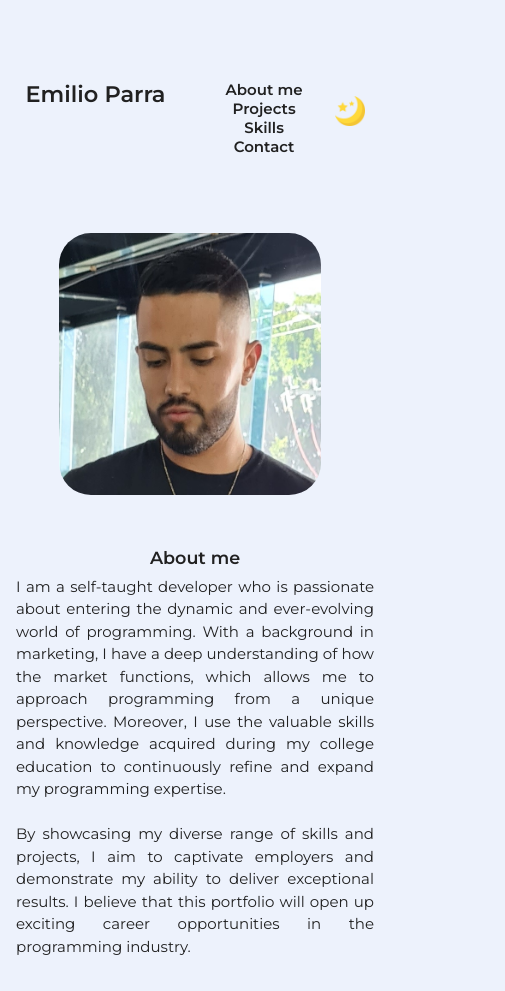
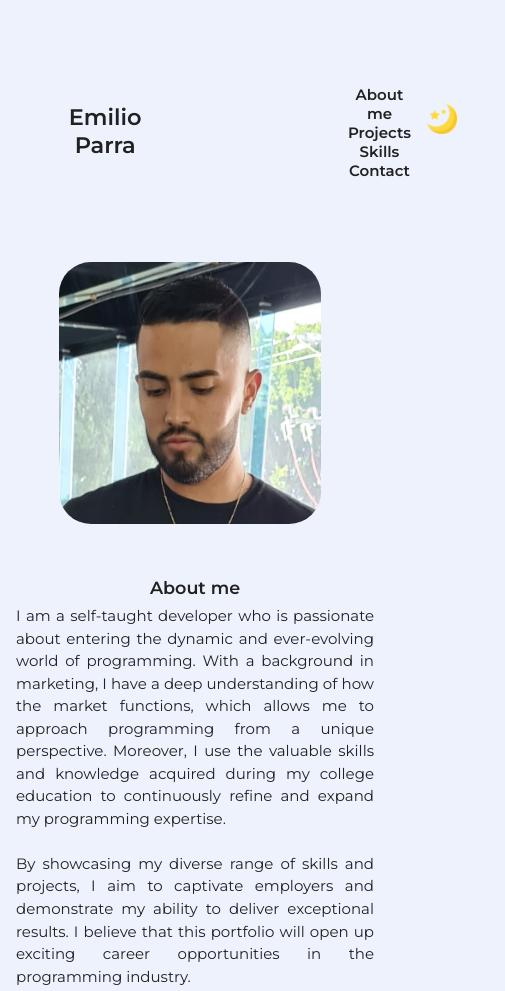
Before and after one commit to EmilioPG13/Personal-Portfolio, a plain HTML site: page index.html in a window 390 px wide. Shown: the top 991 px of the page, 505 px wide, since content can reach past the window. Drawn offline with Linux system fonts and the light colour scheme.

Commit message:
🔧 Updated media query (938px)

```diff
--- a/index.html
+++ b/index.html
@@ -11,10 +11,11 @@
   </head>
   <body>
     <header>
-      <nav>
         <div class= "logo">
-    <h2><a href="#">Emilio Parra</a></h2>
-    </div>
+            <h2><a href="#">Emilio Parra</a></h2>
+        </div>
+
+        <nav>
     <div class="menu">
         <ul>
             <li><a href="#about">About me</a></li>
@@ -23,8 +24,9 @@
             <li><a href="#contact">Contact</a></li>
         </ul>
     </div>
+    </nav>
+
     <img src="/resources/img/moon.png" id="icon" >
-    </nav>
     </header>
 
     <main>
--- a/resources/css/styles.css
+++ b/resources/css/styles.css
@@ -128,29 +128,29 @@ footer {
 
 /* Responsive queries */
 @media screen and (max-width: 938px) {
-    header {
-        flex-direction: column;
-        text-align: center;
-        align-items: center;
+
+    header .icon{
+        align-items: baseline;
     }
 
     header h2 {
-        padding: 1em 6.5em 0 0;
+        padding: 1em 6.5em .5em 3.3rem;
     }
 
     header .logo {
-        margin-right: 1em; /* Remove the right margin for the logo */
+        margin-right: 1em;
         margin-bottom: 1rem;
     }
 
     header .menu ul {
-        margin-right: 2rem; /* Add top margin for spacing */
-        align-content: center;
+        padding-right: 1rem;
     }
+
 
     #icon {
         margin-left: 0;
-        margin-top: 1rem; /* Adjust the margin for spacing */
+        margin-top: 1.5rem;
+        padding-right: 3rem;
     }
 }
 
```
